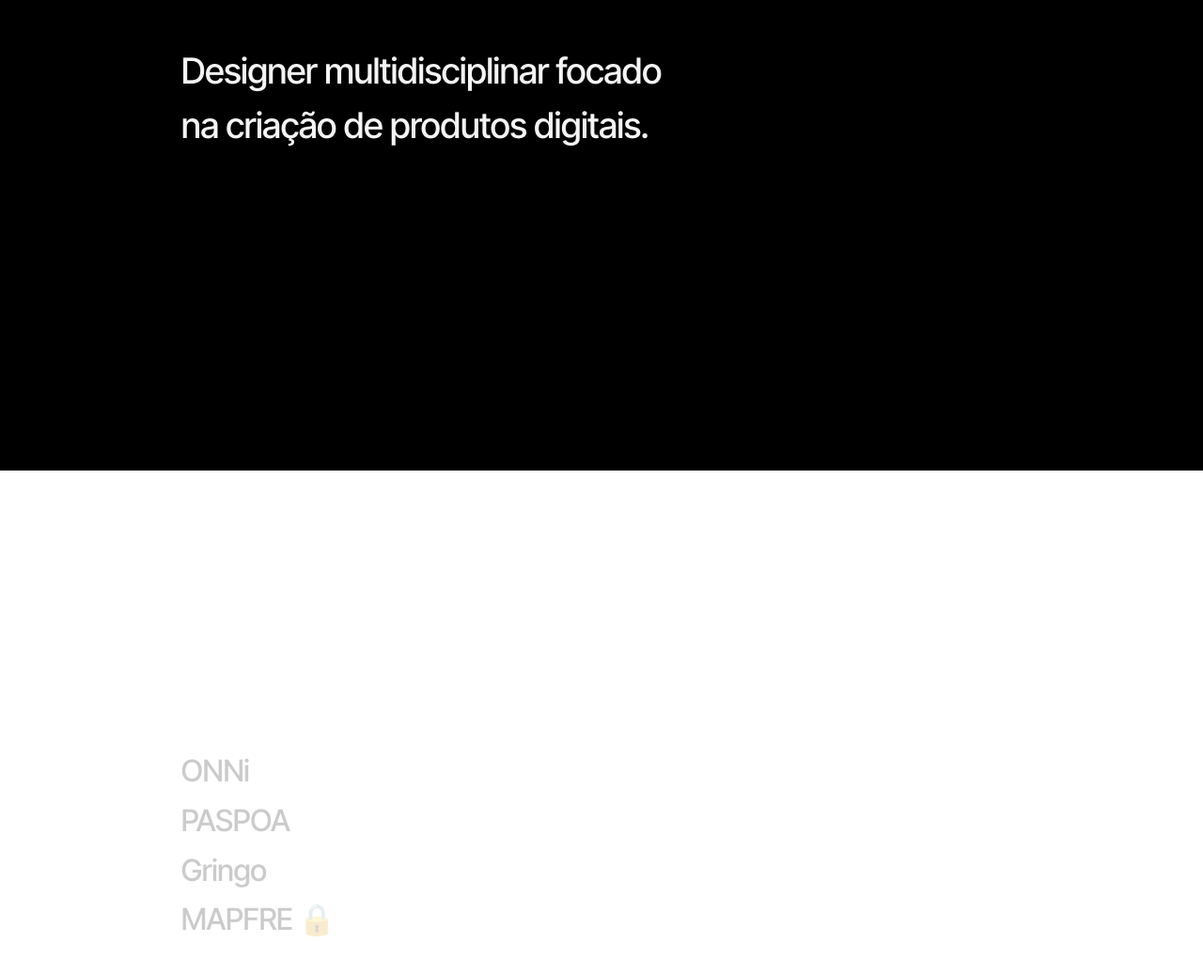
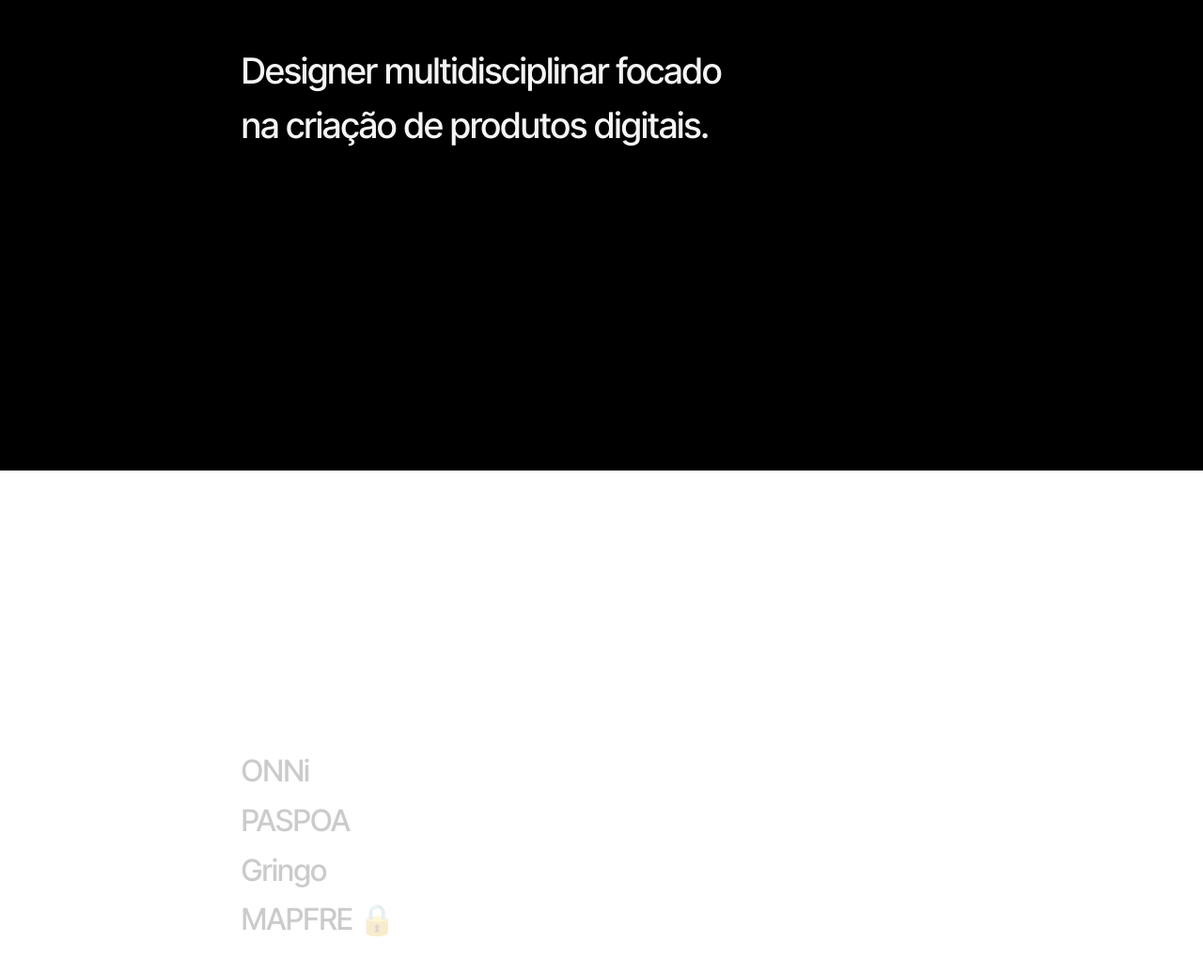
Before and after one commit to thalesrcha/thalesrcha.github.io, a plain HTML site: page index.html in a window 1280 px wide. Shown: the part 394-1430 px from the top of the page at 94% size. Drawn offline with Linux system fonts and the light colour scheme; files whose address does not match are found by name; a web font is replaced by a local one.

Commit message:
Update style.css

```diff
--- a/css/style.css
+++ b/css/style.css
@@ -64,7 +64,7 @@ body {
 .welcome {
   z-index: 100;
   max-width: 540px;
-  padding-left: 15%;
+  padding-left: 20%;
   margin-top: 24%;
   padding-right: 15%;
   margin-bottom: 8%;
@@ -141,7 +141,7 @@ margin-top: 4%;
 
 
 #work {
-  padding-left: 15%;
+  padding-left: 20%;
   align-self: center;
   z-index: 200;
 }
```
